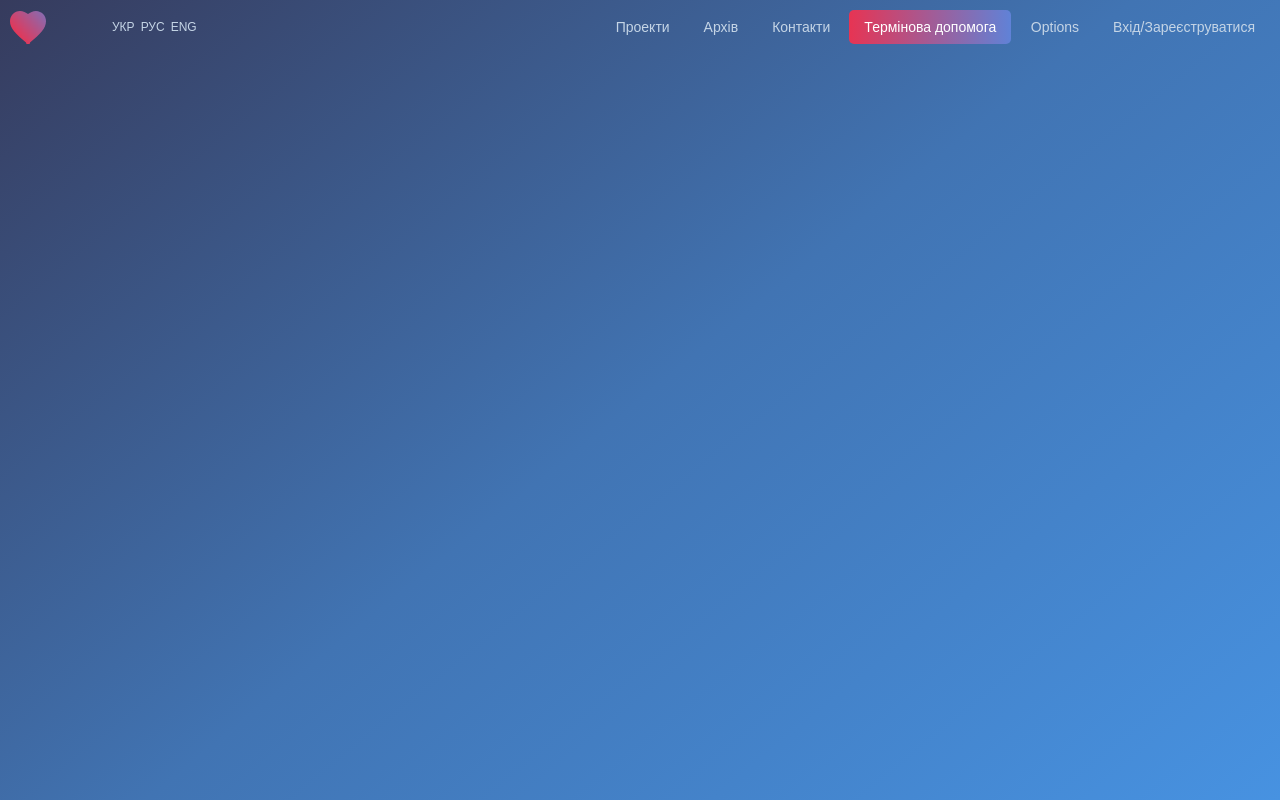
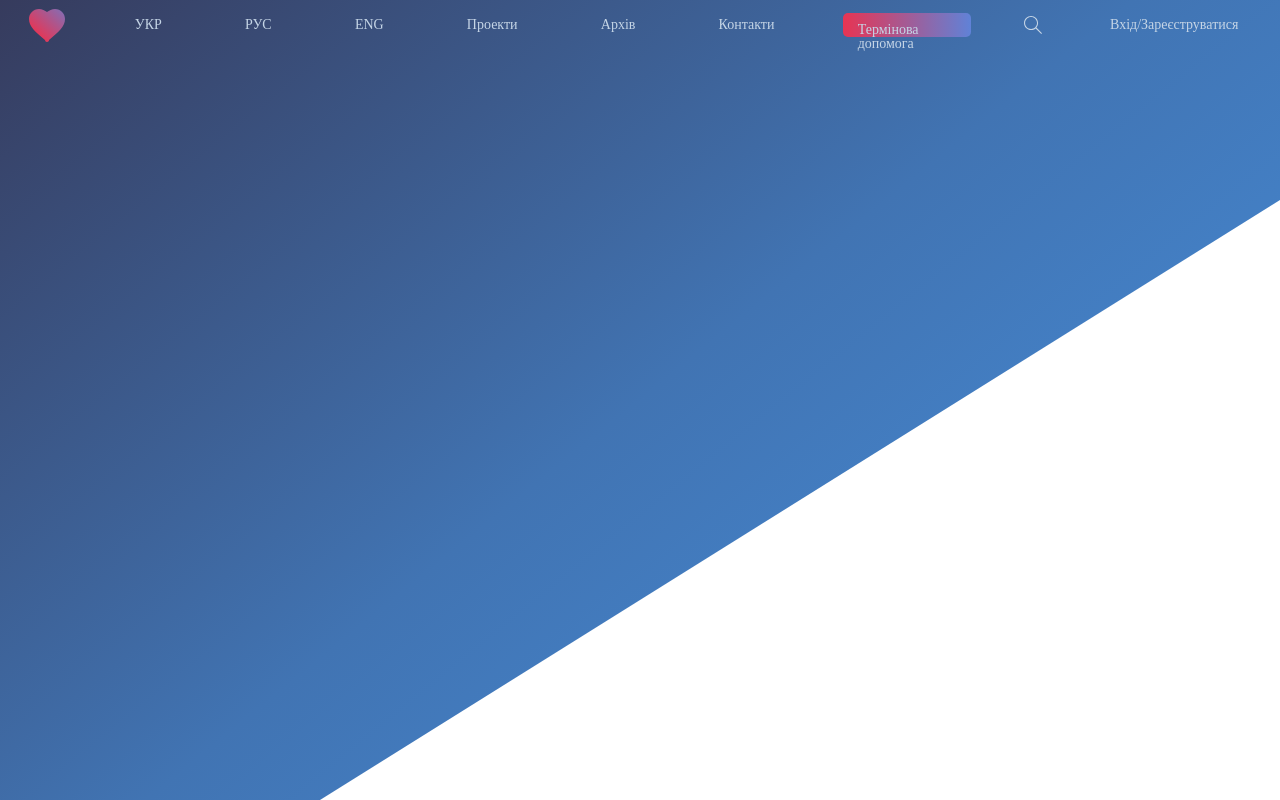
Before and after one commit to MrSmith210/dobreSerce, a plain HTML site: page first web/index.html in a window 1280 px wide. Drawn offline with Linux system fonts and the light colour scheme.

Commit message:
Add files via upload

```diff
--- /dev/null
+++ b/first web/S1.0.css
@@ -0,0 +1,54 @@
+a{
+	color: #c5d5e6;
+	text-decoration: none;
+}
+
+.header{
+	display: flex;
+	justify-content: space-between;
+	padding: 10px;
+	color: #c5d5e6;
+	font-family: Arial, "Helvetica Neue", Helvetica, sans-serif;
+}
+
+.header_section{
+	display: flex;
+	align-items: center;
+}
+
+.header_item{
+	padding: 10px 15px;
+	font-size: 14px;
+	margin-left: 4px;
+}
+
+.lang{
+	display: flex;
+	align-items: center;
+	margin-left: 60px;
+}
+
+.item{
+	display: flex;
+	align-items: center;
+	margin-left: 400px
+}
+
+a.T{
+	color: #fff;
+}
+
+.L{
+	font-size: 12px;
+	padding: 0 0 0 6px;
+}
+
+a.l:hover{
+	color: #fff;
+}
+
+.headerT{
+	color: #fff;
+	background: linear-gradient(270deg, #6082D7, #E73453);
+	border-radius: 5px;
+}
--- a/first web/css/style.css
+++ b/first web/css/style.css
@@ -15,61 +15,50 @@ ul li{list-style: none;}
 img{vertical-align: top;}
 h1,h2,h3,h4,h5,h6{font-size:inherit;font-weight: inherit;}
 /*--------------------*/
-body{
-	background: linear-gradient(-39deg, #4792E1, #4174B3, #363B5D);
+
+html, body{
+	overflow-x: hidden;
 }
-
-a{
+header {
+	background: linear-gradient(-39deg, #4792e1, #4174b3, #363b5d);
+	clip-path: polygon(0% 0%, 100% 0%, 100% 25%, 25% 100%, 0% 100%);
+	width: 100vw;
+	height: 100vh;
+	top: 0px;
+	left: 0px;
+	position: fixed;
+}
+nav {
+	max-width: 1365px;
+	width: 100%;
+	margin: 0 auto;
+}
+.menu{
+	padding: 0;
+	margin: 0;
+	height: 50px;
+	display: flex;
+	flex-direction: row;
+	justify-content: space-around;
+	align-items: center;
+}
+.menu li a{
 	color: #c5d5e6;
 	text-decoration: none;
+	align-self: center;
+	font-size: 14px;
+	padding: 10px 15px;
 }
-
-.header{
+.Help{
+	width: 10vw;
+	height: 3vh;
+	border-radius: 5px;
+	background: linear-gradient(270deg, #6082D7, #E73453);
+}
+.Help a{
+	color: #ffffff;
+	font-family: "Geometria-ExtraBold";
+	font-size: 14px;
+	font-weight: 400;
 	display: flex;
-	justify-content: space-between;
-	padding: 10px;
-	color: #c5d5e6;
-	font-family: Arial, "Helvetica Neue", Helvetica, sans-serif;
 }
-
-.header_section{
-	display: flex;
-	align-items: center;
-}
-
-.header_item{
-	padding: 10px 15px;
-	font-size: 14px;
-	margin-left: 4px;
-}
-
-.lang{
-	display: flex;
-	align-items: center;
-	margin-left: 60px;
-}
-
-.item{
-	display: flex;
-	align-items: center;
-	margin-left: 400px
-}
-
-a.T{
-	color: #fff;
-}
-
-.L{
-	font-size: 12px;
-	padding: 0 0 0 6px;
-}
-
-a.l:hover{
-	color: #fff;
-}
-
-.headerT{
-	color: #fff;
-	background: linear-gradient(270deg, #6082D7, #E73453);
-	border-radius: 5px;
-}
--- a/first web/index.html
+++ b/first web/index.html
@@ -1,31 +1,27 @@
 <!DOCTYPE html>
-<html lang="en" lang="ua">
+<html lang="en">
 <head>
 	<meta charset="UTF-8">
-	<title>Document</title>
-	<link rel="stylesheet" type="text/css" href="css/style.css">
+	<meta name="viewport" content="width=device-width, initial-scale=1.0">
+	<link rel="stylesheet" href="/css/style.css">
+	<title>Dobre Serce</title>
 </head>
-	<body>
-	<div class="header">
-		<div class="header_section">
-			<div class="header_logo">
-			<img src="img/Лого-Symbol-instance.png" alt="_blank"></div>
-			<div class="lang">
-			<div class="L headerU"><a class="l" href="#">УКР</a></div>
-			<div class="L headerR"><a class="l" href="#">РУС</a></div>
-			<div class="L headerE"><a class="l" href="#">ENG</a></div>
-			</div>
-			<div class="item">
-				<div class="header_item B headerP"><a href="#">Проекти</a></div>
-				<div class="header_item B headerA"><a href="#">Архів</a></div>
-				<div class="header_item B headerK"><a href="#">Контакти</a></div>
-				<div class="header_item B headerT"><a class="T" href="#">Термінова допомога</a></div>
-			</div>
-		</div>
-		<div class="header_section">
-			<div class="header_item headerO"><a href="#">Options</a></div>
-			<div class="header_item headerLi"><a href="#">Вхід/Зареєструватися</a></div>
-		</div>
-	</div>
-	</body>
+<body>
+	<header>
+	<nav>
+		<ul class="menu">
+			<img class="Heart" src="./asset/img/Heart.svg" alt="">
+			<li><a href="#">УКР</a></li>
+			<li><a href="#">РУС</a></li>
+			<li><a href="#">ENG</a></li>
+			<li><a href="#">Проекти</a></li>
+			<li><a href="#">Архів</a></li>
+			<li><a href="#">Контакти</a></li>
+			<li class="Help"><a href="#">Термінова допомога</a></li>
+			<img class="Loop" src="./asset/img/Loop.svg" alt="">
+			<li><a href="#">Вхід/Зареєструватися</a></li>
+		</ul>
+	</nav>
+	</header>
+</body>
 </html>
```
Also changed, not shown: first web/H1.0.html (added, +31 -0 lines), first web/asset/img/BIG Heart.svg (added), first web/asset/img/Heart.svg (added), first web/asset/img/Loop.svg (added), first web/asset/img/Лого-Symbol-instance.png (added).
